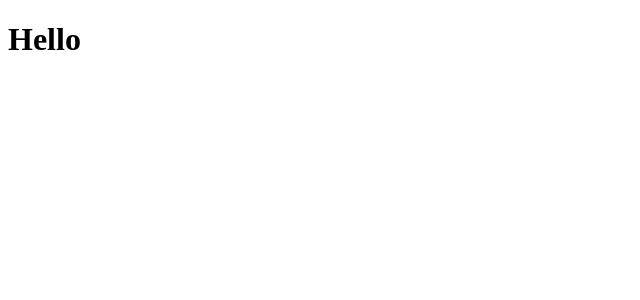
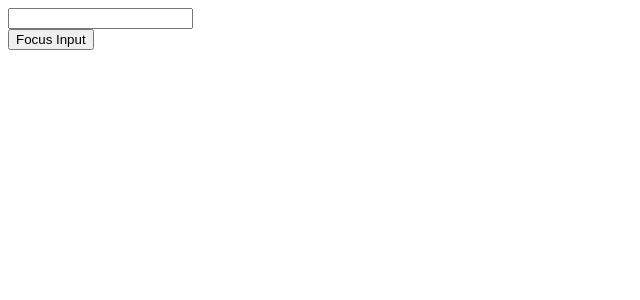
Before and after one commit to adetorodev/reactify, a React (Create React App) app: page / in a window 1280 px wide. Shown: the top 300 px of the page, without its empty margins (0-640 px from the left). Built offline with nearby package versions, Linux system fonts and the light colour scheme.

Commit message:
task: Refs with class component

```diff
--- a/src/App.js
+++ b/src/App.js
@@ -1,5 +1,9 @@
+import FocusInput from "./component/FocusInput";
+
 function App() {
-  return <div><h1>Hello</h1></div>;
+  return <div>
+    <FocusInput />
+  </div>;
 }
 
 export default App;
--- /dev/null
+++ b/src/component/FocusInput.js
@@ -0,0 +1,21 @@
+import React, { Component } from 'react'
+import Input from './Input'
+class FocusInput extends Component {
+    constructor(props) {
+      super(props)
+    this.comptRef = React.createRef()
+    }
+    clickHandler = () => {
+        this.comptRef.current.focusInput()
+    }
+  render() {
+    return (
+      <div>
+        <Input ref={this.comptRef} />
+        <button onClick={this.clickHandler}>Focus Input </button>
+      </div>
+    )
+  }
+}
+
+export default FocusInput
--- /dev/null
+++ b/src/component/Input.js
@@ -0,0 +1,20 @@
+import React, { Component } from 'react'
+
+class Input extends Component {
+    constructor(props) {
+      super(props)
+    this.inputRef = React.createRef()
+    }
+    focusInput () {
+        this.inputRef.current.focus()
+    }
+  render() {
+    return (
+      <div>
+        <input type="text" ref={this.inputRef} />
+      </div>
+    )
+  }
+}
+
+export default Input
```
